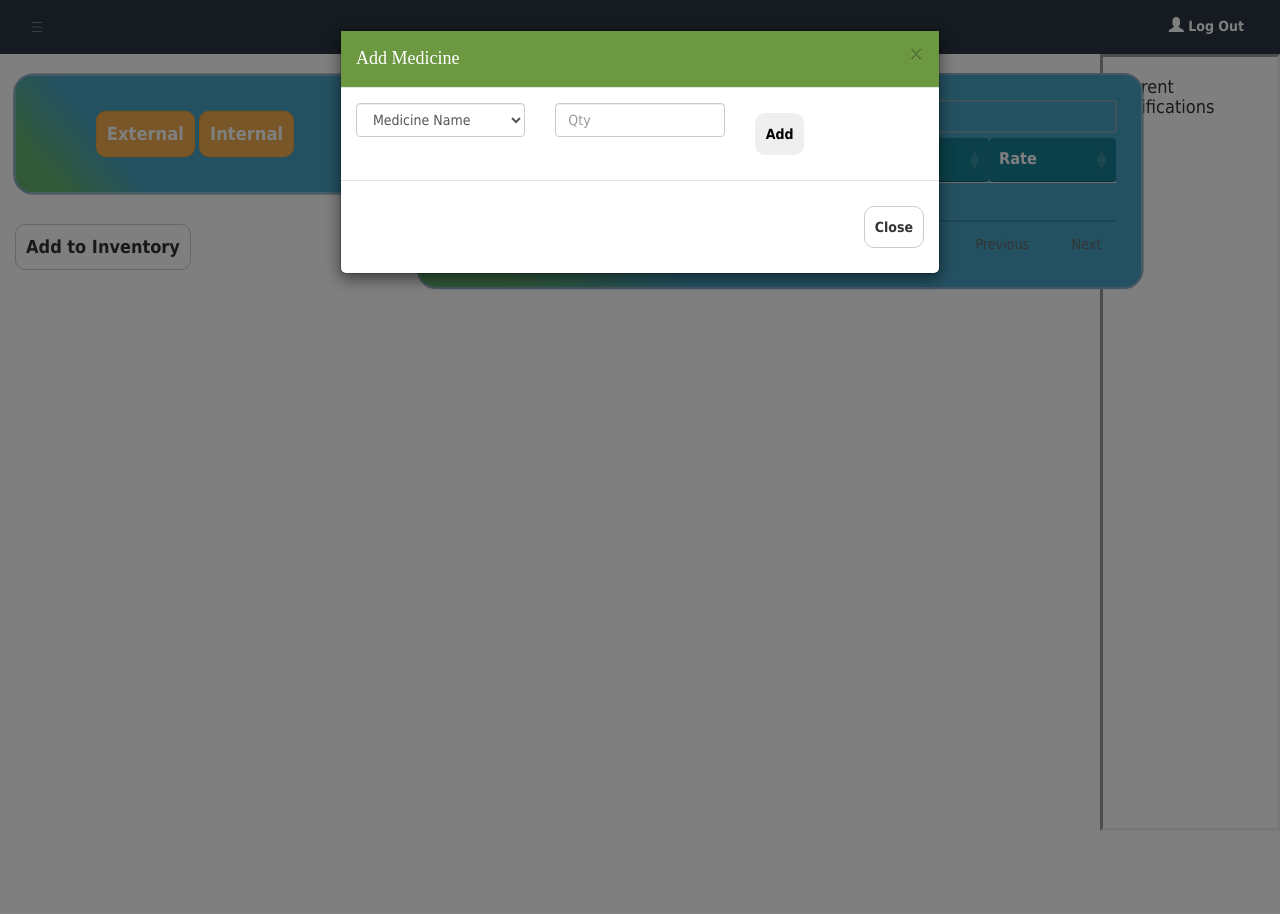
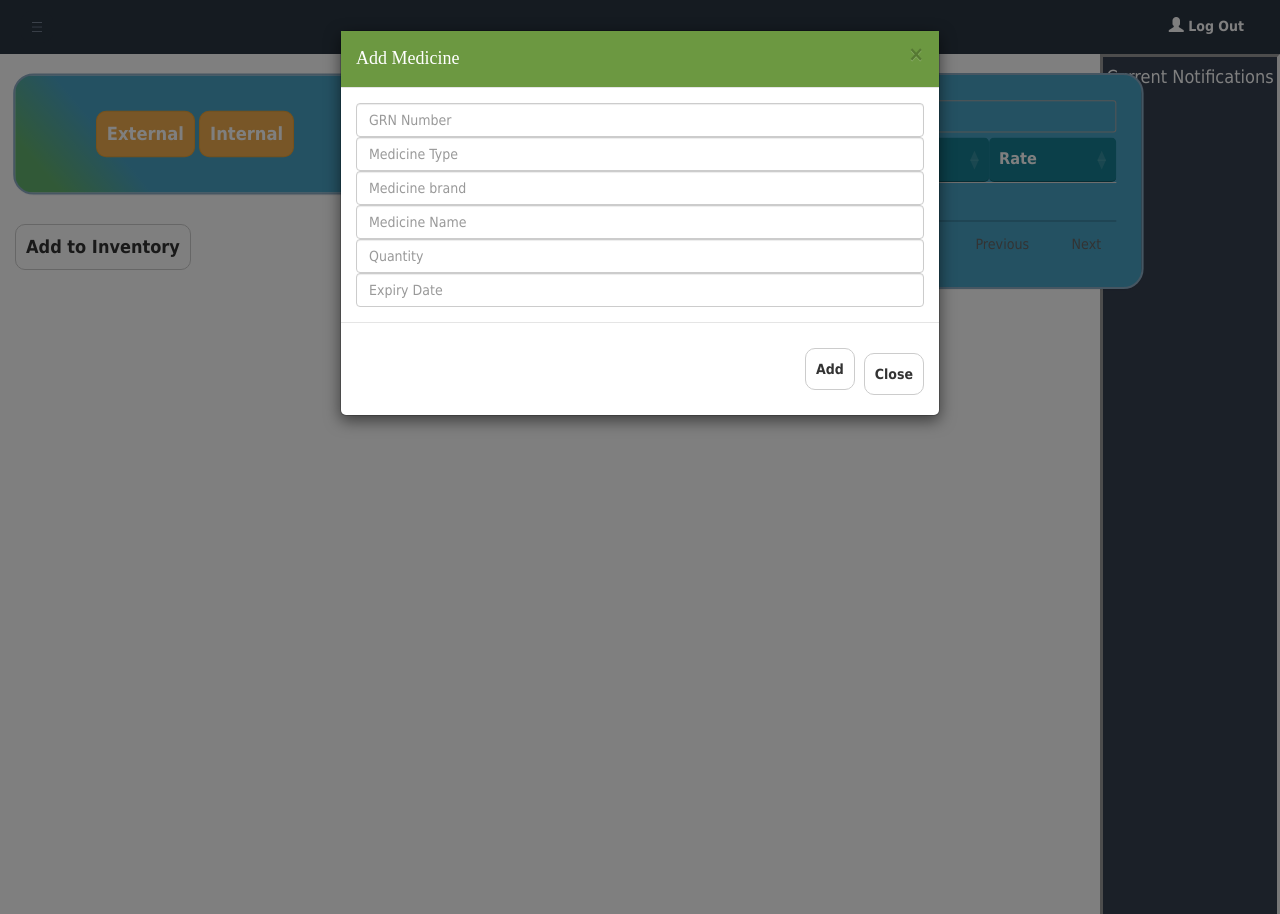
Before and after one commit to abu-siddique-shipsy/HMS, a PHP site: page /pharmacy/pharmacy.php in a window 1280 px wide, after a click on "Add to Inventory". Run offline with PHP 8.4, Linux system fonts and the light colour scheme; the visitor is signed in with stand-in values (Sample User, id 1); data that the repository does not hold is empty; some libraries are stand-ins or nearby versions.

Commit message:
Loading and Pharmacy add to inventory

```diff
--- a/Common/header.php
+++ b/Common/header.php
@@ -3,6 +3,15 @@ session_start();
 if (isset($_SESSION['userSession'])=="") {
  header("Location: ../login/login.php");
   exit;
+
+}
+function get_label($link){
+  $con = new MySQLi(DBHOST,DBUSER,DBPASS,DBNAME);
+  $query = "SELECT * from screens where link = '$link'";
+  $res = $con->query($query);
+  $exe = $res->fetch_array();
+  $con->close();
+  return $exe['screen_name'];
 }
 
 
@@ -12,6 +21,7 @@ if (isset($_SESSION['userSession'])=="") {
 <link rel="stylesheet" type="text/css" href="../assets/style.css">
 <nav class="navbar navbar-expand-lg navbar-light bg-light">
   <button class="btn" data-toggle="collapse" data-target="#link" id="header_btn"><img src="<?php echo domain.'/assets/imgs/bars.png';?>" style="height: 10px;width: 10px"></button>
+  <?php print_r(get_label($_SERVER[REQUEST_URI])); ?>
   <ul class="nav navbar-nav navbar-right">
       <li><a href="<?php echo domain.'/login/logout.php'?>"><span class="glyphicon glyphicon-user"></span> Log Out</a></li>
   </ul>
--- a/Common/pharmacy.php
+++ b/Common/pharmacy.php
@@ -133,6 +133,22 @@ if(isset($_GET['req_list_all']))
 	$response->status = "success";
 	// else $response->status = "failed";
 }
+if(isset($_POST['update_inventory']))
+{
+
+	$data = json_decode($_POST['data']);
+	$response->alert = "";
+	foreach ($data as $key => $value) {
+		// print_r($value);
+		if($value == ""){
+			$response->alert = "$key Cannot be empty";break;
+		}
+	}
+	if($response->alert == "")
+	{
+		$response->alert = pharmacy::update_inventory($data);
+	}
+}
 $DBcon->close();
 echo json_encode($response);
 ?>
--- a/assets/style.css
+++ b/assets/style.css
@@ -1,3 +1,9 @@
+#pre_process{
+  vertical-align: middle !important;
+  text-align: center;
+  width: 100%;
+  background-color: #E8EEF2;
+}
 .sample{
   max-height: 50%;
   overflow: auto;
@@ -89,14 +95,16 @@
   color: #fff;
 }
 .right_not_pan{
+  text-align: center;
   border-style: inset;
   position: absolute;
   right: 0px;
-  background-color: #fff;
+  background-color: #364051;
   /*top: 200px;*/
-  padding: 10px;
+  color: #fff;
+  /*padding: 10px;*/
   width: 180px;
-  height: 85%;
+  height: 100%;
   max-height: 100%;
   overflow-y: auto;
   overflow-x: none;
--- a/classes/class.mailer.php
+++ b/classes/class.mailer.php
@@ -7,15 +7,14 @@ class mailer{
 	function registration($reg_id)
 	{
 		$query = "Select pt.name as pat_name,pt.email as pat_email, stf.email as doc_email,reg.at_time from registration reg join patient pt on pt.id = reg.patient_id left join staff stf on stf.staff_id  = reg.consultant_id where reg.registration_id = '$reg_id'";
-        print_r($query);
+
 		$con = new MySQLi(DBHOST,DBUSER,DBPASS,DBNAME);
 		$result = $con->query($query);
 		$data = $result->fetch_assoc();
 		$headers  = 'MIME-Version: 1.0' . "\r\n";
     	$headers .= 'Content-type: text/html; charset=iso-8859-1' . "\r\n";
-        print_r($query);
     	$msg = "Hello $data[pat_name], <br>
-    			Your Registration is successful.<br>
+    			Your Registration is successful with ID $reg_id <br>
     			Your Booking Has been Confirmed at $data[at_time] <br>
     			Please be 5 mins before time.<br>";
 
--- a/patient/register.php
+++ b/patient/register.php
@@ -10,7 +10,9 @@ $dept = $DBcon->query("select * from departments");
 $consul = $DBcon->query("select * from staff where staff_type=10");
 
 ?>
-
+<div class="col-sm-12 " id="pre_process">
+    <img src="../assets/imgs/loader.webp" width="350">
+</div>
 <div class="container-fluid">
 		<div class="panel panel-default">
 		  <div class="panel-heading">Personal Details</div>
--- a/pharmacy/pharmacy.php
+++ b/pharmacy/pharmacy.php
@@ -70,21 +70,40 @@ $result = $DBcon->query($query);
       </div>
       <div class="modal-body">
       	<div class="row">
-      		<div class="col-md-4">
-      			<select class="form-control">
-      				<option>Medicine Name</option>
-      			</select>
+      		<div class="col-md-12">
+      			<input type="text" id="grn" placeholder="GRN Number" class="form-control">
       		</div>
-      		<div class="col-md-4">
-      			<input type="text" placeholder="Qty" class="form-control">
+      	</div>
+      	<div class="row">
+      		<div class="col-md-12">
+      			<input type="text" id="medi_type" placeholder="Medicine Type" class="form-control">
       		</div>
-      		<div class="col-md-4">
-      			<button type="button" class="btn">Add</button>
+      	</div>
+      	<div class="row">
+      		<div class="col-md-12">
+      			<input type="text" id="medi_brand" placeholder="Medicine brand" class="form-control">
       		</div>
+      	</div>
+      	<div class="row">
+      		<div class="col-md-12">
+      			<input type="text" id="medi_nam" placeholder="Medicine Name" class="form-control">
+      		</div>
+      	</div>
+        <div class="row">
+      		<div class="col-md-12">
+      			<input type="text" id="quant" placeholder="Quantity" class="form-control">
+      		</div>
+      	</div>
+      	<div class="row">
+      		<div class="col-md-12">
+      			<input placeholder="Expiry Date" class="form-control" type="text" onfocus="(this.type='date')"  id="exp_date">
+      		</div>
+      	</div>
 
-        </div>
       </div>
       <div class="modal-footer">
+      	<label id="alert_med"></label>
+      	<button type="button" class="btn btn-default" id="add_med_into_inventory">Add</button>
         <button type="button" class="btn btn-default" data-dismiss="modal">Close</button>
       </div>
     </div>
@@ -252,6 +271,17 @@ $(document).ready(function() {
 	var row = "";
 	var medicines = [];
 	var reg_id = 0;
+	$('#add_med_into_inventory').on('click',function(){
+		var to_inventrory = {
+			'grn' : $('#grn').val(),
+			'type' : $('#medi_type').val(),
+			'brand' : $('#medi_brand').val(),
+			'name' : $('#medi_nam').val(),
+			'qty' : $('#quant').val(),
+			'exp' : $('#exp_date').val()
+		};
+		add_to_inventory(to_inventrory);
+	});
 	$(document).on('click','.med_save_ot',function(){
 		dispatch_ot_meds($(this).val());
 	});
@@ -442,5 +472,18 @@ $(document).ready(function() {
 		data +=		'</div>';
 		$('body').append(data);
     }
+    function add_to_inventory(data)
+    {
+    	$.ajax({
+			url: '<?php echo pharmacy;?>',
+			method : 'POST',
+			dataType : 'json',
+			data: {'update_inventory': 1, 'data' : JSON.stringify(data)},
+			success: function(response)
+			{
+				$('#alert_med').html(response.alert);
+			}
+		});
+    }
 } );
 </script>
```
Also changed, not shown: Common/patient_details1.php (+7 -0 lines), View/patient_reg.php (+12 -8 lines), classes/class.pharmacy.php (+27 -0 lines), classes/class.register.php (+16 -1 lines), patient/op.php (+57 -10 lines), assets/imgs/loader.webp (added), assets/imgs/loader1.gif (added).
